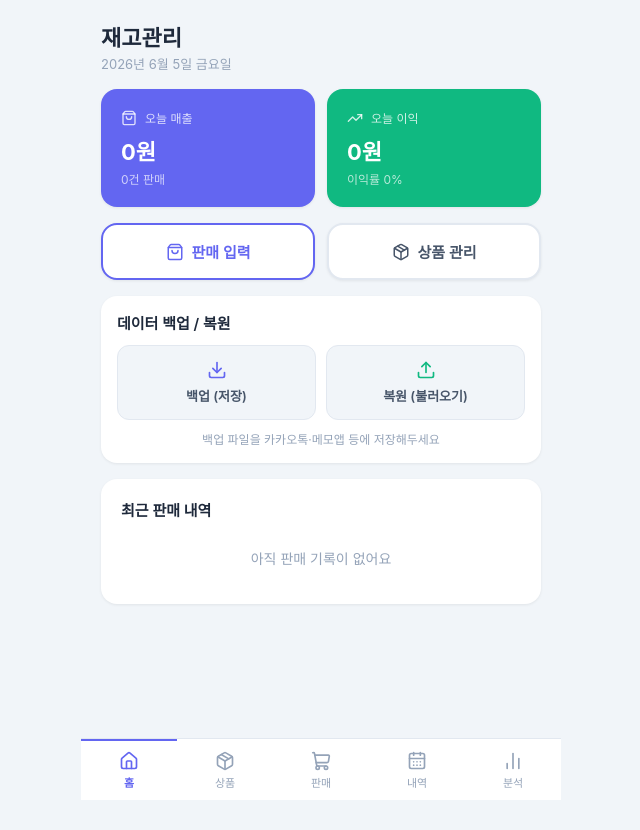
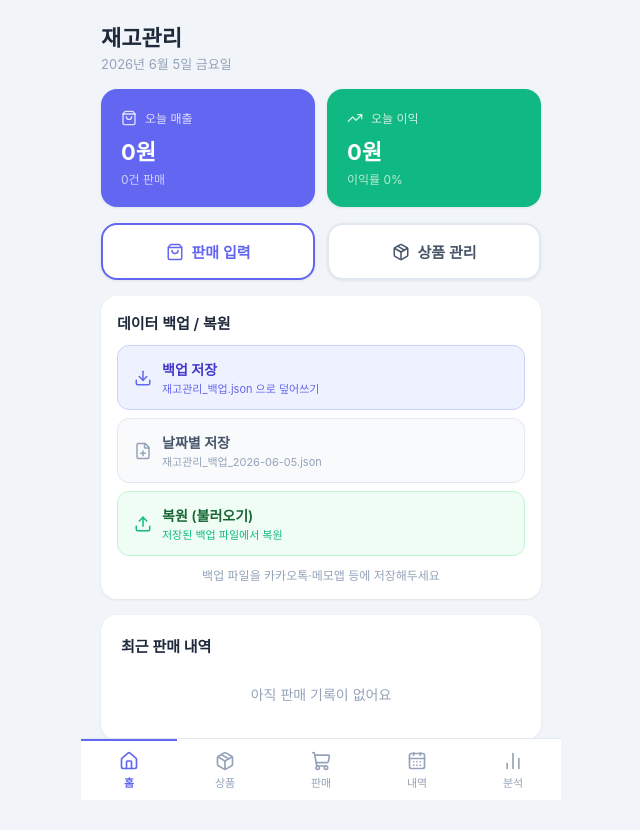
Before and after one commit to taewoo95/bongrang-store, a React (Vite) app: page / in a window 1280 px wide. Shown: the whole page, without its empty margins (319-959 px from the left). Before the commit the page ends 800 px from the top, so only its background shows below. Built offline with nearby package versions, Linux system fonts and the light colour scheme.

Commit message:
백업 저장 방식 개선 - 덮어쓰기/날짜별 선택

```diff
--- a/src/components/Dashboard.jsx
+++ b/src/components/Dashboard.jsx
@@ -1,6 +1,6 @@
 import { useState, useRef } from 'react'
 import { getProducts, getSales, exportBackup, importBackup } from '../store'
-import { AlertTriangle, TrendingUp, ShoppingBag, Package, Download, Upload } from 'lucide-react'
+import { AlertTriangle, TrendingUp, ShoppingBag, Package, Download, Upload, FilePlus } from 'lucide-react'
 
 export default function Dashboard({ onNavigate }) {
   const [restoreMsg, setRestoreMsg] = useState(null)
@@ -135,28 +135,53 @@ export default function Dashboard({ onNavigate }) {
             {restoreMsg}
           </div>
         )}
-        <div style={{ display: 'grid', gridTemplateColumns: '1fr 1fr', gap: '10px' }}>
+        <div style={{ display: 'flex', flexDirection: 'column', gap: '8px' }}>
+          {/* 덮어쓰기 저장 */}
           <button
-            onClick={exportBackup}
+            onClick={() => exportBackup({ newFile: false })}
             style={{
-              background: '#f1f5f9', border: '1.5px solid #e2e8f0', borderRadius: '12px',
-              padding: '14px 10px', display: 'flex', flexDirection: 'column', alignItems: 'center', gap: '6px',
-              color: '#475569', fontSize: '13px', fontWeight: '600', cursor: 'pointer',
+              background: '#eef2ff', border: '1.5px solid #c7d2fe', borderRadius: '12px',
+              padding: '13px 16px', display: 'flex', alignItems: 'center', gap: '10px',
+              color: '#4338ca', fontSize: '14px', fontWeight: '600', cursor: 'pointer', textAlign: 'left',
             }}
           >
-            <Download size={20} color="#6366f1" />
-            백업 (저장)
+            <Download size={18} color="#6366f1" />
+            <div>
+              <div>백업 저장</div>
+              <div style={{ fontSize: '11px', color: '#6366f1', fontWeight: '400', marginTop: '1px' }}>재고관리_백업.json 으로 덮어쓰기</div>
+            </div>
           </button>
+
+          {/* 날짜별 새 파일 */}
+          <button
+            onClick={() => exportBackup({ newFile: true })}
+            style={{
+              background: '#f8fafc', border: '1.5px solid #e2e8f0', borderRadius: '12px',
+              padding: '13px 16px', display: 'flex', alignItems: 'center', gap: '10px',
+              color: '#475569', fontSize: '14px', fontWeight: '600', cursor: 'pointer', textAlign: 'left',
+            }}
+          >
+            <FilePlus size={18} color="#94a3b8" />
+            <div>
+              <div>날짜별 저장</div>
+              <div style={{ fontSize: '11px', color: '#94a3b8', fontWeight: '400', marginTop: '1px' }}>재고관리_백업_{new Date().toISOString().slice(0,10)}.json</div>
+            </div>
+          </button>
+
+          {/* 복원 */}
           <button
             onClick={() => fileInputRef.current?.click()}
             style={{
-              background: '#f1f5f9', border: '1.5px solid #e2e8f0', borderRadius: '12px',
-              padding: '14px 10px', display: 'flex', flexDirection: 'column', alignItems: 'center', gap: '6px',
-              color: '#475569', fontSize: '13px', fontWeight: '600', cursor: 'pointer',
+              background: '#f0fdf4', border: '1.5px solid #bbf7d0', borderRadius: '12px',
+              padding: '13px 16px', display: 'flex', alignItems: 'center', gap: '10px',
+              color: '#166534', fontSize: '14px', fontWeight: '600', cursor: 'pointer', textAlign: 'left',
             }}
           >
-            <Upload size={20} color="#10b981" />
-            복원 (불러오기)
+            <Upload size={18} color="#10b981" />
+            <div>
+              <div>복원 (불러오기)</div>
+              <div style={{ fontSize: '11px', color: '#10b981', fontWeight: '400', marginTop: '1px' }}>저장된 백업 파일에서 복원</div>
+            </div>
           </button>
         </div>
         <input ref={fileInputRef} type="file" accept=".json" onChange={handleImport} style={{ display: 'none' }} />
--- a/src/store.js
+++ b/src/store.js
@@ -68,7 +68,7 @@ export function deleteProduct(id) {
   saveProducts(products)
 }
 
-export function exportBackup() {
+export function exportBackup({ newFile = false } = {}) {
   const data = {
     version: 1,
     exportedAt: new Date().toISOString(),
@@ -80,7 +80,7 @@ export function exportBackup() {
   const a = document.createElement('a')
   const date = new Date().toISOString().slice(0, 10)
   a.href = url
-  a.download = `재고관리_백업_${date}.json`
+  a.download = newFile ? `재고관리_백업_${date}.json` : `재고관리_백업.json`
   a.click()
   URL.revokeObjectURL(url)
 }
```
